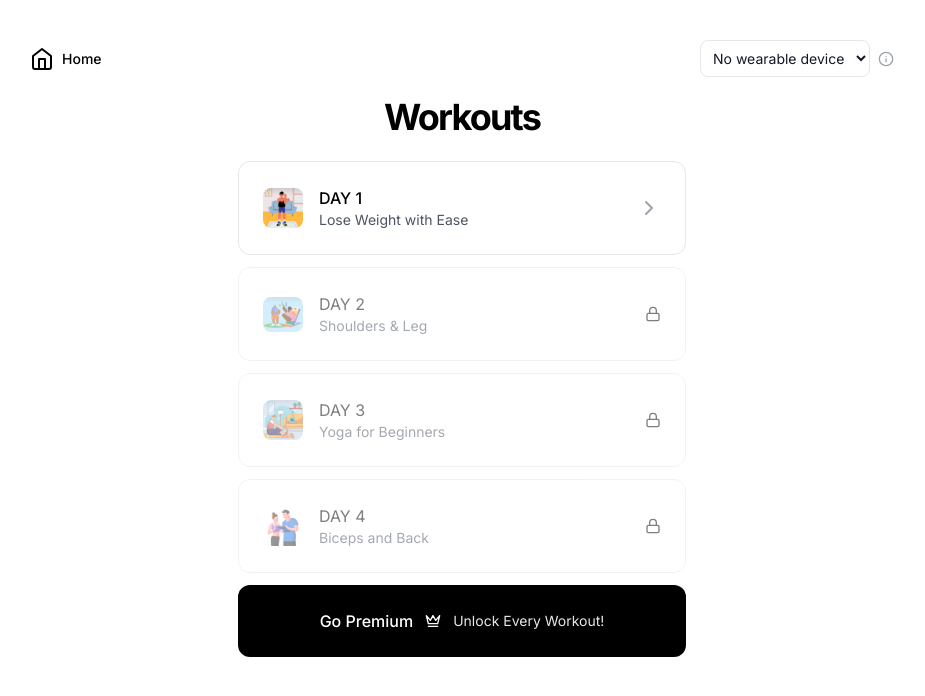
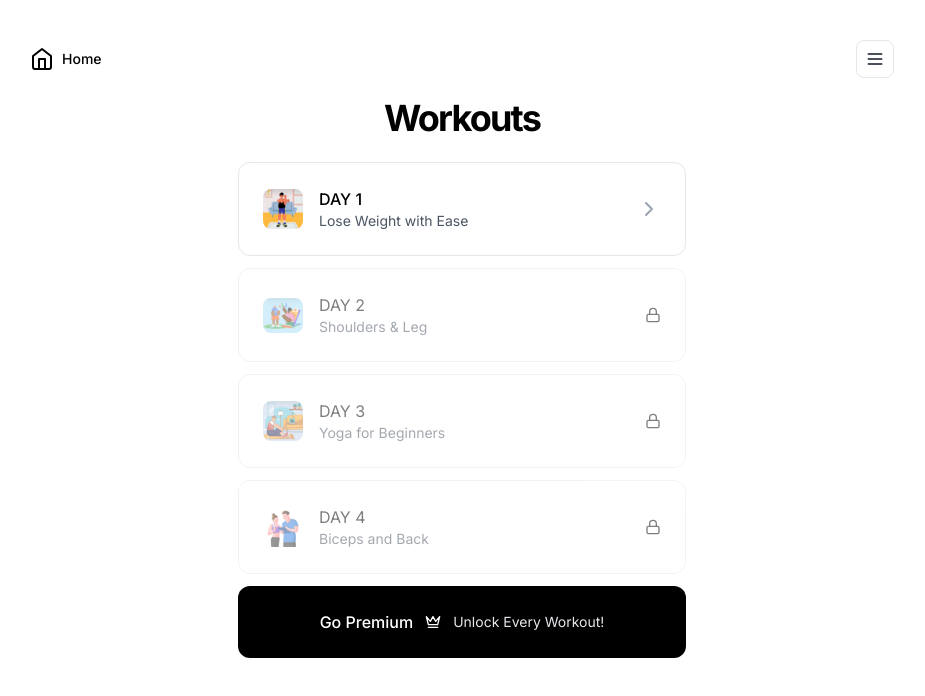
Before and after one commit to romanvieito/gym-feedback-ai-9-4, a Next.js app: page / in a window 1280 px wide. Shown: the top 696 px of the page, without its empty margins (178-1103 px from the left). Built offline with nearby package versions, Linux system fonts and the light colour scheme.

Commit message:
right menu add

```diff
--- a/app/page.tsx
+++ b/app/page.tsx
@@ -14,6 +14,7 @@ mixpanel.init('b98359528baa013898b40c8583f849ce', {
 export default function Home() {
   const [showApp, setShowApp] = useState(false);
   const [selectedWearable, setSelectedWearable] = useState('');
+  const [showMenu, setShowMenu] = useState(false);
 
   const wearables = [
     { id: 'none', name: 'No wearable device' },
@@ -82,11 +83,34 @@ export default function Home() {
               Home
             </Link>
             <div className="flex items-center gap-2">
+              {/* Menu Button */}
+              <div className="relative">
+                <button
+                  className="text-xs sm:text-sm p-2 rounded-lg border border-gray-200 dark:border-gray-800 bg-white dark:bg-black text-gray-900 dark:text-gray-100 hover:bg-gray-100 dark:hover:bg-gray-900 focus:outline-none focus:ring-2 focus:ring-black dark:focus:ring-white"
+                  onClick={() => setShowMenu((prev) => !prev)}
+                  aria-haspopup="true"
+                  aria-expanded={showMenu}
+                >
+                  <svg
+                    xmlns="http://www.w3.org/2000/svg"
+                    width="20"
+                    height="20"
+                    fill="none"
+                    viewBox="0 0 24 24"
+                    stroke="currentColor"
+                  >
+                    <path strokeLinecap="round" strokeLinejoin="round" strokeWidth="2" d="M4 6h16M4 12h16M4 18h16" />
+                  </svg>
+                  <span className="sr-only">Open menu</span>
+                </button>
+                {showMenu && (
+                  <div className="absolute right-0 mt-2 w-64 p-4 bg-white dark:bg-gray-800 rounded-lg shadow-lg border border-gray-200 dark:border-gray-700 z-20">
+                    <label htmlFor="wearable-select" className="block text-xs sm:text-sm font-medium mb-2 text-gray-700 dark:text-gray-200">Select Wearable</label>
                     <select
                       id="wearable-select"
                       value={selectedWearable}
                       onChange={(e) => handleWearableChange(e.target.value)}
-                className="text-xs sm:text-sm p-2 rounded-lg border border-gray-200 dark:border-gray-800 bg-white dark:bg-black text-gray-900 dark:text-gray-100 focus:ring-2 focus:ring-black dark:focus:ring-white focus:border-transparent"
+                      className="w-full text-xs sm:text-sm p-2 rounded-lg border border-gray-200 dark:border-gray-800 bg-white dark:bg-black text-gray-900 dark:text-gray-100 focus:ring-2 focus:ring-black dark:focus:ring-white focus:border-transparent mb-2"
                     >
                       {wearables.map((wearable) => (
                         <option key={wearable.id} value={wearable.id}>
@@ -94,7 +118,7 @@ export default function Home() {
                         </option>
                       ))}
                     </select>
-              <div className="relative group">
+                    <div className="flex items-start gap-2 mt-2">
                       <svg
                         xmlns="http://www.w3.org/2000/svg"
                         width="16"
@@ -105,13 +129,13 @@ export default function Home() {
                         strokeWidth="2"
                         strokeLinecap="round"
                         strokeLinejoin="round"
-                  className="text-gray-400 hover:text-gray-600 cursor-help"
+                        className="text-gray-400 mt-1"
                       >
                         <circle cx="12" cy="12" r="10"></circle>
                         <path d="M12 16v-4"></path>
                         <path d="M12 8h.01"></path>
                       </svg>
-                <div className="absolute right-0 top-6 w-56 sm:w-64 p-2 sm:p-3 bg-white dark:bg-gray-800 rounded-lg shadow-lg border border-gray-200 dark:border-gray-700 hidden group-hover:block z-10">
+                      <div>
                         <p className="text-xs sm:text-sm text-gray-600 dark:text-gray-300">
                           Connect your wearable device to:
                         </p>
@@ -121,6 +145,9 @@ export default function Home() {
                           <li>• View detailed performance analytics</li>
                         </ul>
                       </div>
+                    </div>
+                  </div>
+                )}
               </div>
             </div>
           </div>
```
Also changed, not shown: 1 other file (tests, documents, lock files or other folders). Lines whose indentation alone changed are shown as unchanged.
